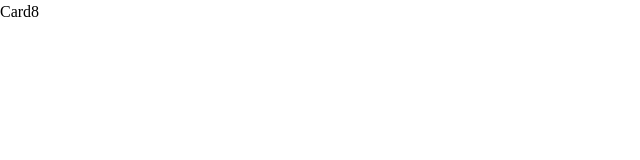
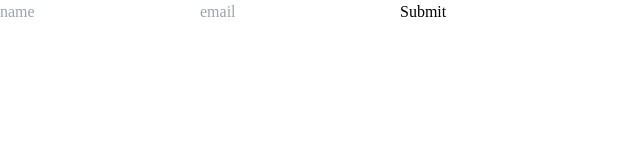
Before and after one commit to amandeep-singh-parihar/React-js, a React (Vite) app: page / in a window 1280 px wide. Shown: the top 160 px of the page, without its empty margins (0-640 px from the left). Built offline with nearby package versions, Linux system fonts and the light colour scheme.

Commit message:
forms handling on the way

```diff
--- a/package.json
+++ b/package.json
@@ -12,6 +12,7 @@
   "dependencies": {
     "react": "^18.2.0",
     "react-dom": "^18.2.0",
+    "react-hook-form": "^7.51.5",
     "react-icons": "^5.2.1"
   },
   "devDependencies": {
--- a/src/App3.jsx
+++ /dev/null
@@ -1,12 +0,0 @@
-import React from 'react'
-import Card8 from './Components/Card 8/Card8'
-
-function App3() {
-  return (
-    <div>
-        <Card8></Card8>
-    </div>
-  )
-}
-
-export default App3
--- a/src/Components/Card 8/Card8.jsx
+++ /dev/null
@@ -1,9 +0,0 @@
-import React from 'react'
-
-function Card8() {
-  return (
-    <div>Card8</div>
-  )
-}
-
-export default Card8;
--- /dev/null
+++ b/src/Form Handling/App3.jsx
@@ -0,0 +1,28 @@
+import React, { useRef } from "react";
+// import Card8 from "./Components/Form Handling/Card8";
+
+function App3() {
+  const name = useRef(null);
+  const age = useRef(null);
+  const email = useRef(null);
+
+
+  const handleSubmit = (event) => {
+    event.preventDefault();
+    console.log(name.current.value);
+    console.log(age.current.value);
+    console.log(email.current.value);
+
+  };
+
+  return (
+    <form action="" onSubmit={handleSubmit}>
+      <input ref={name} placeholder="name" type="text" className="border border-solid border-blue-600 mr-3" />
+      <input ref={age} type="text" placeholder="age" className="border border-solid border-blue-600 mr-3"/>
+      <input ref={email} type="text" placeholder="email" className="border border-solid border-blue-600 mr-3"/>
+      <input type="submit" className="border border-solid border-blue bg-blue-400 text-white" />
+    </form>
+  );
+}
+
+export default App3;
--- /dev/null
+++ b/src/Form Handling/App4.jsx
@@ -0,0 +1,23 @@
+import React, { useState } from 'react'
+
+function App4() {
+
+   const [val,setVal] = useState({name:""});
+
+   const handleSubmit = (event)=>{
+    event.preventDefault();
+    console.log(val);
+   }
+
+  return (
+    <div>
+        <form action="" onSubmit={handleSubmit}>
+            <input onChange={(event)=>setVal({...val,name:event.target.value})} type="text" placeholder='name' />
+            <input onChange={(event)=>setVal({...val,email:event.target.value})} type="email" placeholder='email' />
+            <input type="submit" />
+        </form>
+    </div>
+  )
+}
+
+export default App4;
--- /dev/null
+++ b/src/Form Handling/App5.jsx
@@ -0,0 +1,19 @@
+import React from 'react'
+import { useForm } from 'react-hook-form';
+
+function App5() {
+
+   const {register,handleSubmit} = useForm();
+
+  return (
+    <div>
+        <form action="" onSubmit={handleSubmit(data=>console.log(data))}>
+            <input {...register('name')} type="text" placeholder='name'/>
+            <input {...register('email')} type="email" placeholder='email'/>
+            <input type="submit" />
+        </form>
+    </div>
+  )
+}
+
+export default App5;
--- a/src/main.jsx
+++ b/src/main.jsx
@@ -1,15 +1,29 @@
 import React from "react";
 import ReactDOM from "react-dom/client";
-// import App from "./App.jsx";
-// import App2 from "./App2.jsx";
-import App3 from "./App3.jsx";
+import App from "./App.jsx";
+import App2 from "./App2.jsx";
+import App3 from "./Form Handling/App3.jsx";
+import App4 from "./Form Handling/App4.jsx";
+import App5 from "./Form Handling/App5.jsx";
 import "./index.css";
 
 ReactDOM.createRoot(document.getElementById("root")).render(
   <React.StrictMode>
-    <App3 />
+    <App5 />
   </React.StrictMode>
 );
+
+// ReactDOM.createRoot(document.getElementById("root")).render(
+//   <React.StrictMode>
+//     <App4 />
+//   </React.StrictMode>
+// );
+
+// ReactDOM.createRoot(document.getElementById("root")).render(
+//   <React.StrictMode>
+//     <App3 />
+//   </React.StrictMode>
+// );
 
 // ReactDOM.createRoot(document.getElementById("root")).render(
 //   <React.StrictMode>
```
Also changed, not shown: 1 other file (tests, documents, lock files or other folders).
